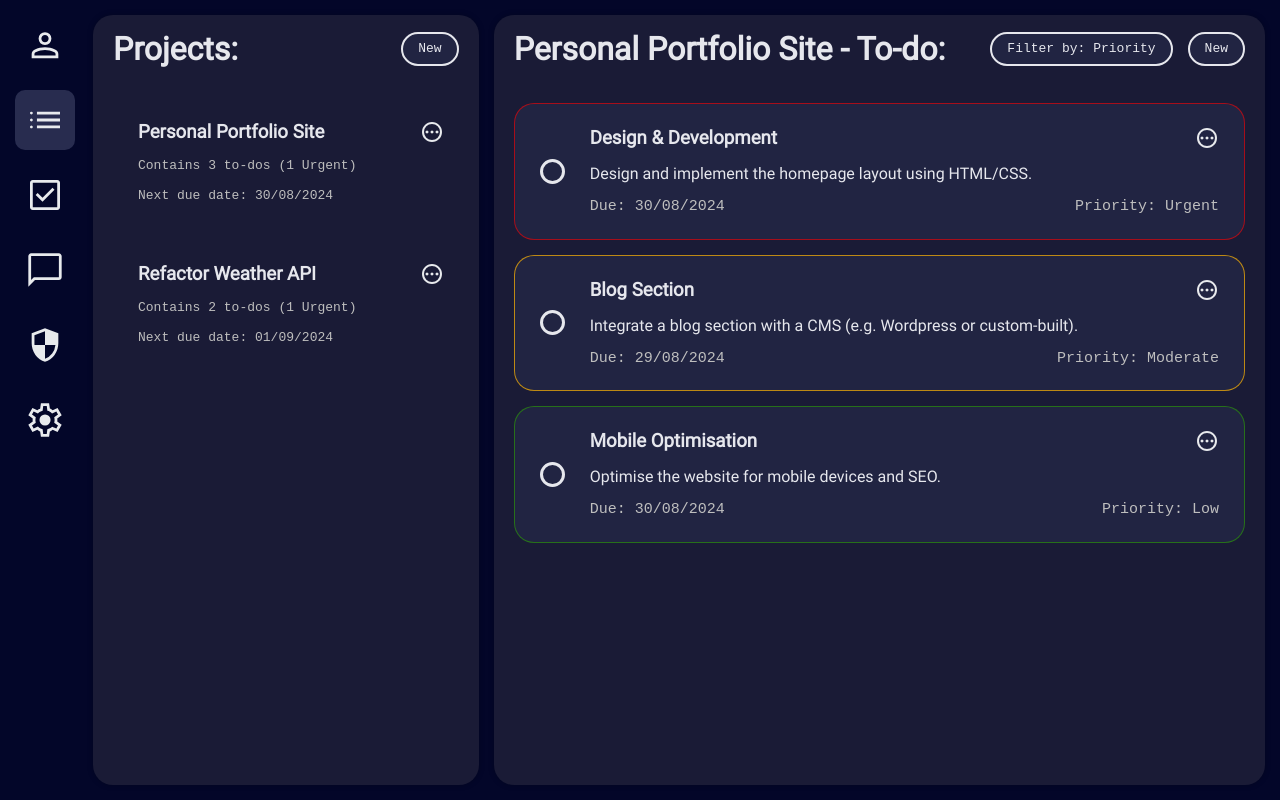
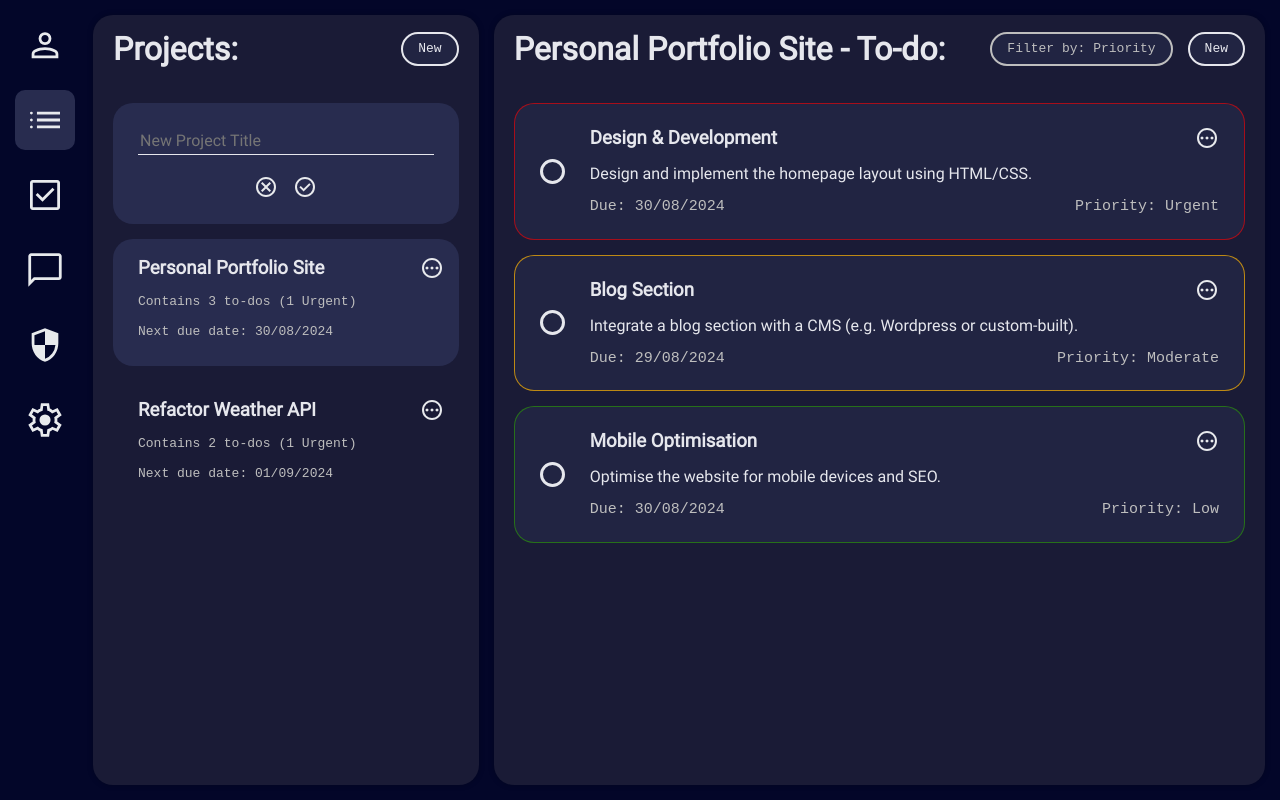
Before and after one commit to s111ew/odin-to-do-list, a website built with webpack: page src/template.html in a window 1280 px wide. Built offline with nearby package versions, Linux system fonts and the light colour scheme.

Commit message:
Add input for new project

```diff
--- a/src/index.js
+++ b/src/index.js
@@ -21,9 +21,9 @@ function paintToDos() {
     )
 }
 
-function paintPage() {
+function paintPageOnLoad() {
     paintProjects();
     paintToDos();
 }
 
-window.addEventListener('load', paintPage);
+window.addEventListener('load', paintPageOnLoad);
--- a/src/projects.js
+++ b/src/projects.js
@@ -2,11 +2,14 @@ import editIconSvg from './images/edit.svg';
 
 import * as utility from './utility.js'
 
-export function createProjectElement({ projectName, toDo }) {
+export function createProjectElement({ projectName, toDo, selected }) {
     const projectsGrid = document.querySelector('.projects-grid');
 
     const projectContainer = document.createElement('div');
     projectContainer.classList.add('project');
+    if (selected === true) {
+        projectContainer.classList.add('selected');
+    }
 
     const projectHeader = document.createElement('div');
     projectHeader.classList.add('project-header');
--- a/src/projects.json
+++ b/src/projects.json
@@ -20,7 +20,8 @@
                     "due": "30/08/2024",
                     "priority": 1
                 }
-            ]
+            ],
+            "selected": true
         },
         {
             "projectName": "Refactor Weather API",
@@ -37,6 +38,7 @@
                     "due": "05/09/2024",
                     "priority": 1
                 }
-            ]
+            ],
+            "selected": false
         }
     ]
--- a/src/style.css
+++ b/src/style.css
@@ -125,21 +125,6 @@
     background-color: var(--container-color);
   }
 
-  .container-header > img {
-    width: 45px;
-  }
-
-  .container-header > img:hover {
-    animation: grow-and-spin 0.2s ease-in-out forwards;
-    cursor: pointer;
-  }
-
-  @keyframes grow-and-spin {
-    100% {
-        transform: scale(1.1);
-    }
-  }
-
   h2 {
     font-weight: 600;
     font-size: 2em;
@@ -195,6 +180,30 @@
     color: var(--body-text-color);
   }
 
+  .new-project {
+    background-color: var(--selected-color);
+    display: flex;
+    flex-direction: column;
+    align-items: center;
+    gap: 20px;
+    padding: 25px !important;
+  }
+
+  .new-project>input {
+    background-color: var(--selected-color);
+    border: none;
+    border-bottom: 1px solid var(--header-text-color);
+    width: 100%;
+    color: var(--header-text-color);
+  }
+
+  .buttons {
+    display: flex;
+    justify-content: center;
+    align-items: center;
+    gap: 15px;
+  }
+
   .to-do-container {
     display: flex;
     flex-direction: column;
@@ -224,6 +233,8 @@
 
   .filter-button {
     border-radius: 25px;
+    color: var(--body-text-color);
+    border: 2px solid var(--body-text-color);
   }
 
   .to-do-grid {
@@ -268,7 +279,7 @@
     min-width: 320px;
   }
 
-  .project:not(.selected):hover{
+  .project:not(.selected):not(.new-project):hover{
     background-color: var(--hover-color);
     cursor: pointer;
   }
--- a/src/template.html
+++ b/src/template.html
@@ -31,7 +31,15 @@
         <div class="container-header"
           ><h2>Projects:</h2><div class="pill add-button">New</div></div
         >
-        <div class="projects-grid"> </div>
+        <div class="projects-grid">
+          <div class="project new-project">
+            <input type="text" placeholder="New Project Title" />
+            <div class="buttons">
+              <img src="./images/cancel_button.svg" alt="Cancel Button" />
+              <img src="./images/confirm_button.svg" alt="Confirm Button" />
+            </div>
+          </div>
+        </div>
       </div>
       <div class="to-do-container container">
         <div class="container-header"
```
Also changed, not shown: src/images/cancel_button.svg (added), src/images/confirm_button.svg (added).
